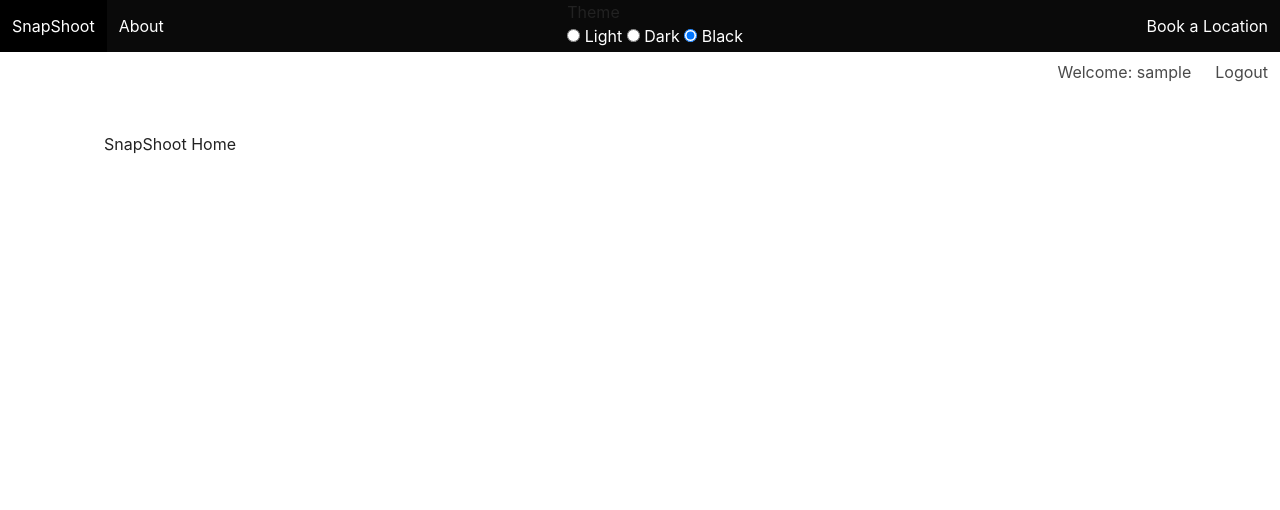
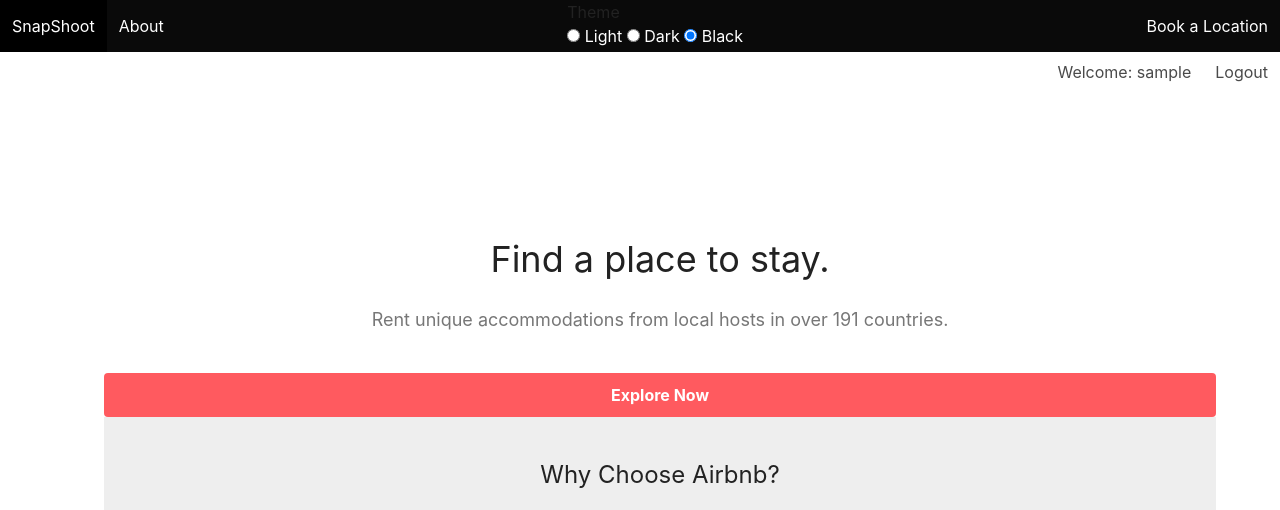
Before and after one commit to undftdcreed/SnapShoot, a Django app: page / in a window 1280 px wide. Shown: the top 510 px of the page. Before the commit the page ends 154 px from the top, so only its background shows below. Run offline with Django 4.2, Linux system fonts and the light colour scheme; the visitor is signed in with stand-in values (Sample User, id 1).

Commit message:
home page changes

```diff
--- a/main_app/static/styles/main.css
+++ b/main_app/static/styles/main.css
@@ -103,3 +103,87 @@ img {
 .detail__container {
   margin-top: 40px;
 }
+
+/* Reset some default styles */
+body, h1, h2, h3, p, ul, li {
+  margin: 0;
+  padding: 0;
+}
+
+body {
+  font-family: Arial, sans-serif;
+}
+
+header {
+  background-color: #f7f7f7;
+  padding: 20px;
+}
+
+nav {
+  display: flex;
+  align-items: center;
+  justify-content: space-between;
+}
+
+.logo {
+  font-size: 24px;
+  font-weight: bold;
+}
+
+
+.hero {
+  text-align: center;
+  margin-top: 100px;
+}
+
+.hero h1 {
+  font-size: 36px;
+  margin-bottom: 20px;
+}
+
+.hero p {
+  font-size: 18px;
+  color: #777;
+  margin-bottom: 40px;
+}
+
+.btn {
+  display: inline-block;
+  padding: 10px 20px;
+  background-color: #ff5a5f;
+  color: #fff;
+  text-decoration: none;
+  border-radius: 4px;
+  font-weight: bold;
+}
+
+.features {
+  padding: 40px;
+  background-color: #eee;
+  text-align: center;
+}
+
+.features h2 {
+  font-size: 24px;
+  margin-bottom: 40px;
+}
+
+.feature {
+  display: inline-block;
+  vertical-align: top;
+  width: 33%;
+  padding: 0 20px;
+}
+
+.feature img {
+  width: 100%;
+  max-width: 200px;
+  margin-bottom: 20px;
+}
+
+footer {
+  background-color: #333;
+  color: #fff;
+  padding: 20px;
+  text-align: center;
+}
--- a/main_app/templates/home.html
+++ b/main_app/templates/home.html
@@ -1,4 +1,37 @@
 {% extends 'base.html' %}
 {% block content %}
-<h1>SnapShoot Home</h1>
+
+
+    <div class="hero">
+      <h1>Find a place to stay.</h1>
+      <p>Rent unique accommodations from local hosts in over 191 countries.</p>
+      <a href="#" class="btn">Explore Now</a>
+    </div>
+  </header>
+
+  <section class="features">
+    <h2>Why Choose Airbnb?</h2>
+    <div class="feature">
+      <img src="feature1.jpg" alt="Feature 1">
+      <h3>Unique Stays</h3>
+      <p>Explore unique and one-of-a-kind places to stay.</p>
+    </div>
+    <div class="feature">
+      <img src="feature2.jpg" alt="Feature 2">
+      <h3>Experiences</h3>
+      <p>Discover local experiences with knowledgeable hosts.</p>
+    </div>
+    <div class="feature">
+      <img src="feature3.jpg" alt="Feature 3">
+      <h3>Book with Confidence</h3>
+      <p>Book with peace of mind and enjoy your trip.</p>
+    </div>
+  </section>
+
+  <footer>
+   <h1>Thank you for visiting!</h1>
+  </footer>
+</body>
+</html>
+
 {% endblock %}
```
Also changed, not shown: main_app/templates/booking.html (added, +16 -0 lines).
